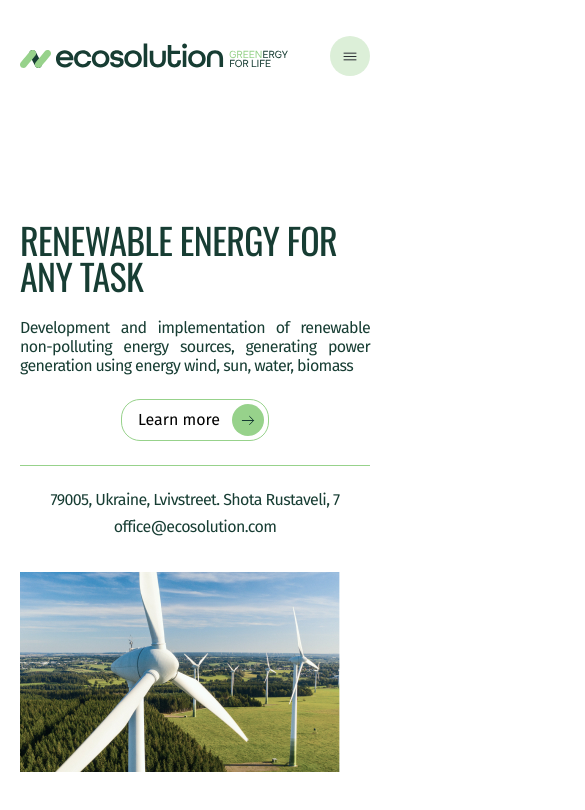
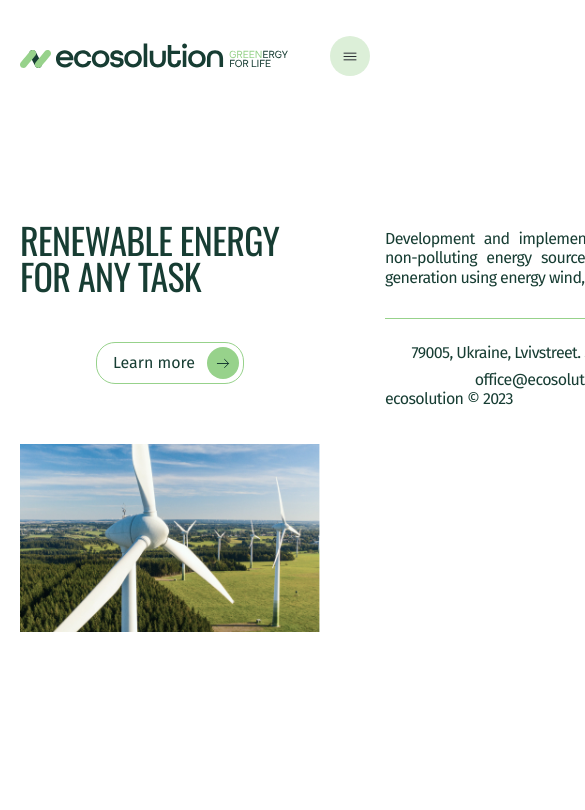
Before and after one commit to AscariA10/ecosolution-TS, a React (Vite) app: page / in a window 390 px wide. Shown: the top 810 px of the page, 585 px wide, since content can reach past the window. Built offline with nearby package versions, Linux system fonts and the light colour scheme.

Commit message:
add styles to tablet version of hero

```diff
--- a/src/components/common/InnerContainer/InnerContainer.styled.ts
+++ b/src/components/common/InnerContainer/InnerContainer.styled.ts
@@ -5,4 +5,9 @@ export const Wrapper = styled.div`
    margin-right: auto;
    padding-left: 20px;
    padding-right: 20px;
+
+   @media screen and (min-width: 768px) {
+      padding-left: 30px;
+      padding-right: 30px;
+   }
 `;
--- a/src/components/common/LightButton/LightButton.styled.ts
+++ b/src/components/common/LightButton/LightButton.styled.ts
@@ -11,10 +11,17 @@ export const Button = styled.button`
    padding: 4px 4px 4px 16px;
 
    background-color: ${COLORS.BACKGROUND_LIGHT};
+   color: ${COLORS.ACCENT_DARK};
    line-height: 1.13;
 
    border-radius: 19px;
    border: 1px solid ${COLORS.ACCENT};
+
+   @media screen and (min-width: 768px) {
+      grid-area: button;
+      margin-top: 19px;
+      margin-left: 0;
+   }
 `;
 
 export const IconCircle = styled.span`
--- a/src/components/sections/hero/Hero.styled.ts
+++ b/src/components/sections/hero/Hero.styled.ts
@@ -5,7 +5,17 @@ export const HeroContent = styled.div`
    display: grid;
    grid-template-columns: 1fr;
    align-items: center;
-   row-gap: 24px;
+   gap: 24px;
+
+   @media screen and (min-width: 768px) {
+      grid-template-areas:
+         "title appeal"
+         "title button"
+         "contacts contacts"
+         "picture picture";
+   }
+   grid-template-columns: 300px 342px;
+   column-gap: 65px;
 `;
 
 export const MainTitle = styled.h1`
@@ -14,22 +24,46 @@ export const MainTitle = styled.h1`
    font-weight: 400;
    line-height: 1;
    text-transform: uppercase;
+
+   @media screen and (min-width: 768px) {
+      grid-area: title;
+
+      font-size: 48px;
+      letter-spacing: 0;
+   }
 `;
 
 export const Appeal = styled.p`
    text-align: justify;
+
+   @media screen and (min-width: 768px) {
+      grid-area: appeal;
+
+      text-align: start;
+   }
 `;
 
 export const Contacts = styled.div`
    padding-top: 24px;
 
    border-top: 1px solid ${COLORS.ACCENT};
+
+   @media screen and (min-width: 768px) {
+      grid-area: contacts;
+
+      display: flex;
+      padding-top: 16px;
+   }
 `;
 
 export const Address = styled.address`
    margin-bottom: 8px;
    text-align: center;
    font-style: normal;
+
+   @media screen and (min-width: 768px) {
+      margin-right: 77px;
+   }
 `;
 
 export const Email = styled.a`
@@ -37,8 +71,21 @@ export const Email = styled.a`
 
    text-align: center;
    text-decoration: none;
+
+   @media screen and (min-width: 768px) {
+      margin-right: 50px;
+   }
 `;
 
+// export const Trademark = styled.p`
+
+// `
+
 export const Picture = styled.picture`
+   margin-left: auto;
+   margin-right: auto;
    margin-top: 12px;
+   @media screen and (min-width: 768px) {
+      grid-area: picture;
+   }
 `;
--- a/src/components/sections/hero/Hero.tsx
+++ b/src/components/sections/hero/Hero.tsx
@@ -1,5 +1,7 @@
 import heroImg from "../../../assets/images/hero/hero_img.jpg";
 import heroImg2x from "../../../assets/images/hero/hero_img@2x.jpg";
+import heroImgTablet from "../../../assets/images/hero/hero_img_tablet.jpg";
+import heroImgTablet2x from "../../../assets/images/hero/hero_img_tablet@2x.jpg";
 
 import { InnerContainer } from "../../common/InnerContainer/InnerContainer";
 import { Section } from "../../common/Section/Section";
@@ -23,9 +25,14 @@ export const Hero: React.FC = () => {
                   <Email type="mail" href="office@ecosolution.com">
                      office@ecosolution.com
                   </Email>
+                  <p>ecosolution &#169; 2023</p>
                </Contacts>
                <Picture>
-                  <source srcSet={`${heroImg} 1x, ${heroImg2x} 2x`} type="jpeg" />
+                  <source
+                     srcSet={`${heroImgTablet} 1x, ${heroImgTablet2x} 2x`}
+                     media="(min-width: 768px)"
+                  />
+                  <source srcSet={`${heroImg} 1x, ${heroImg2x} 2x`} />
                   <img src={`${heroImg}`} alt="hero_image" />
                </Picture>
             </HeroContent>
```
Also changed, not shown: src/assets/images/hero/hero_img_tablet.jpg (added), src/assets/images/hero/hero_img_tablet@2x.jpg (added).
